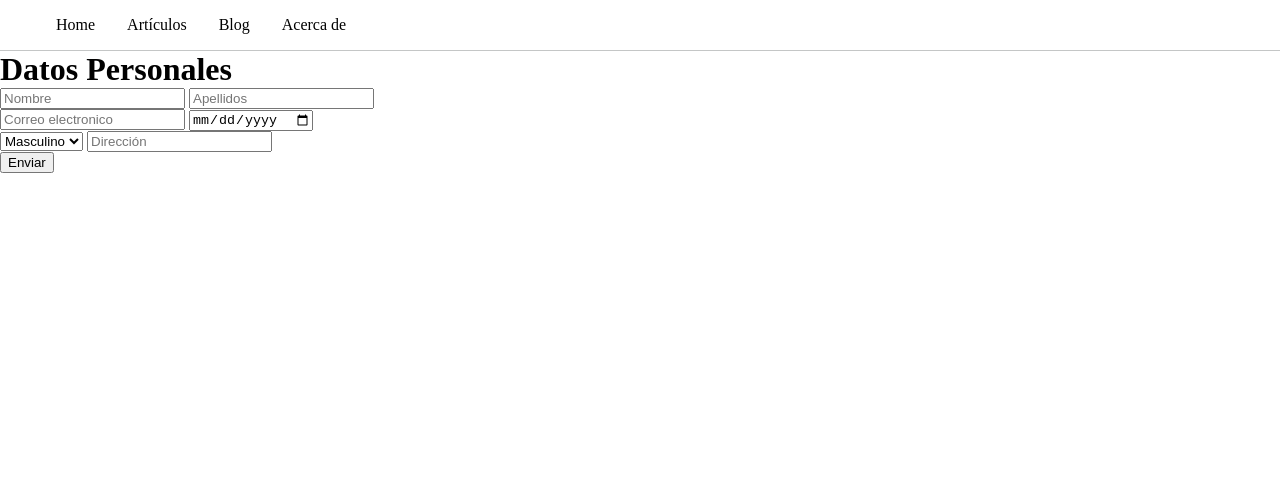
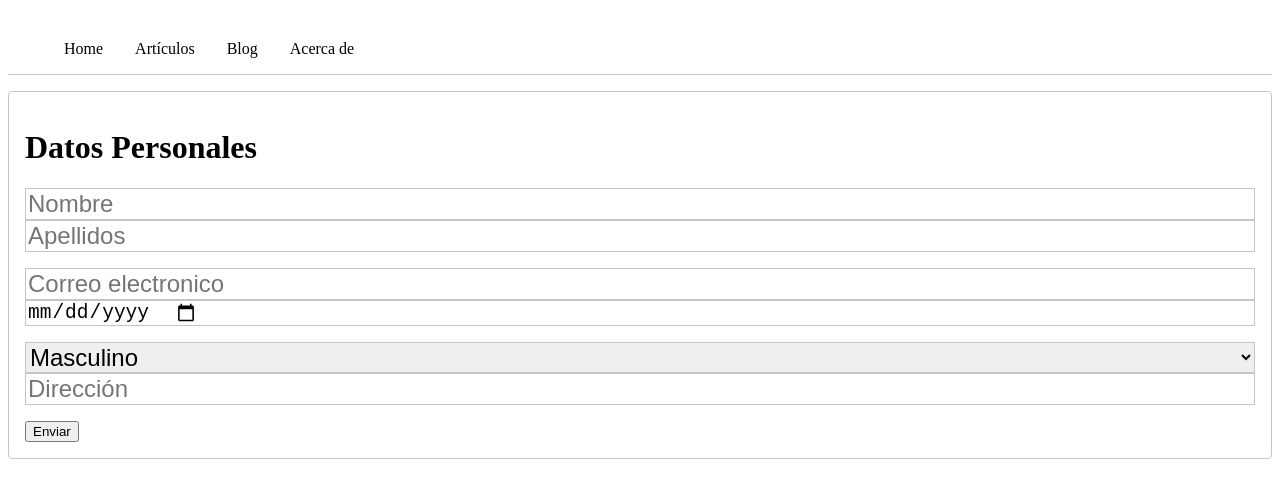
Before and after one commit to juanjof1/2021_html_css, a plain HTML site: page 20210419_clase7/site/index.html in a window 1280 px wide. Drawn offline with Linux system fonts and the light colour scheme.

Commit message:
Update stylesheet to handle forms

```diff
--- a/20210419_clase7/site/css/style.css
+++ b/20210419_clase7/site/css/style.css
@@ -1,9 +1,16 @@
 * {
     box-sizing: border-box;
-    margin: 0;
+    /* margin: 0; */
 }
+
+html, body {
+    max-width: 100%;
+    overflow-x: hidden;
+}
+
 .menu {
     list-style-type: none;
+    margin-bottom: 1rem;
     overflow: hidden;
     border-bottom: 1px solid #c4c6c6;
 }
@@ -23,3 +30,37 @@
 .menu-item a:hover {
     background-color: #c4c6c6;
 }
+
+.main-container {
+    border: 1px solid #c4c6c6;
+    border-radius: 0.25rem;
+    /* margin: 1rem; */
+    padding: 1rem;
+    width: 100%;
+}
+
+.container-header {
+    align-items: center;
+    display: flex;
+}
+
+.form {
+    display: flex;
+    flex-flow: column nowrap;
+    width: 100%;
+}
+
+.form-group {
+    display: flex;
+    flex-direction: column;
+    margin-bottom: 1rem;
+    width: 100%;
+}
+
+.form-item {
+    display: flex;
+    border: 1px solid #c4c6c6;
+    font-size: 1.5em;
+    padding-right: 1rem;
+    width: 100%;
+}
```
Lines whose indentation alone changed are shown as unchanged.
